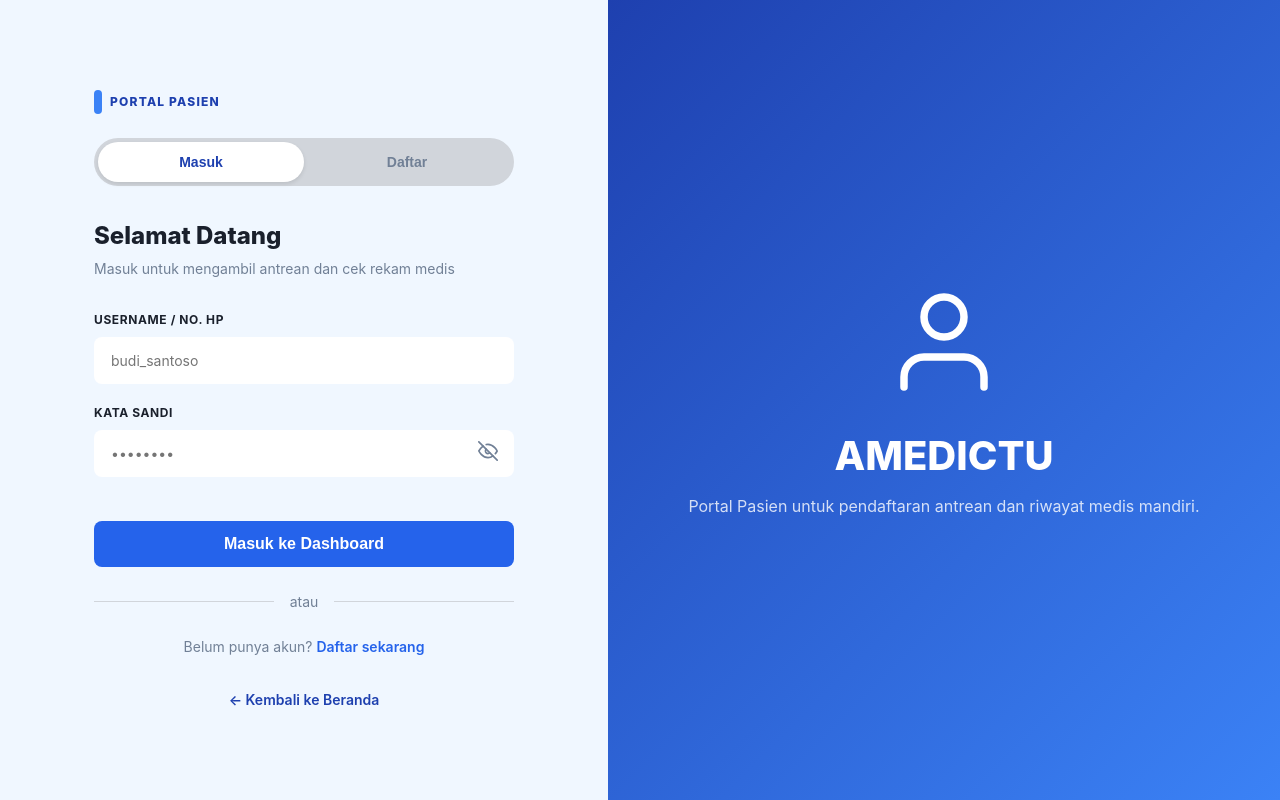
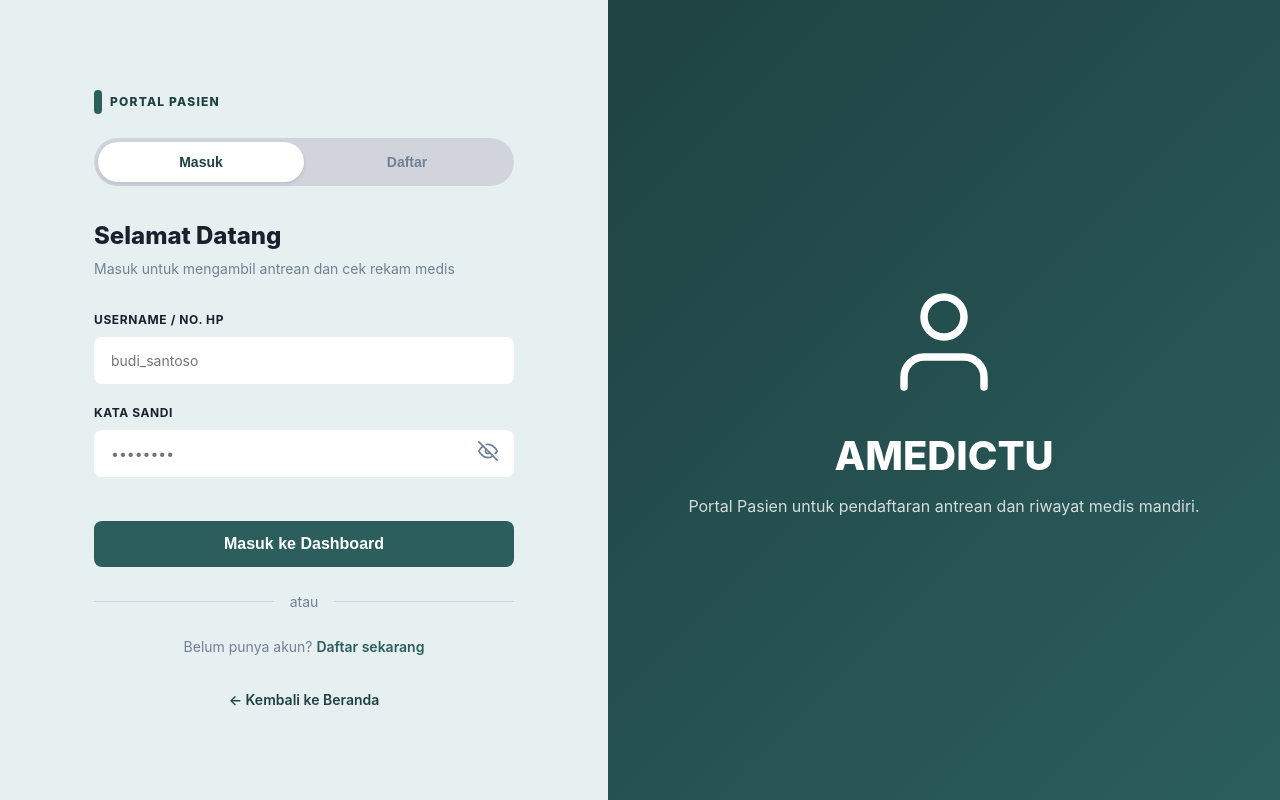
Before and after one commit to zhura24/amedictu, a Next.js app: page /login in a window 1280 px wide. Built offline with nearby package versions, Linux system fonts and the light colour scheme.

Commit message:
style: standardize sidebar and login portal UI colors with brand primary green-teal theme

```diff
--- a/app/login/page.tsx
+++ b/app/login/page.tsx
@@ -43,15 +43,15 @@ export default function LoginPage() {
 
   return (
     <div className={styles.container}>
-      <div className={styles.leftPanel} style={{ backgroundColor: '#f0f7ff' }}>
+      <div className={styles.leftPanel} style={{ backgroundColor: 'var(--secondary)' }}>
         <div className={styles.formWrapper}>
           <div style={{ display: 'flex', alignItems: 'center', gap: '0.5rem', marginBottom: '1.5rem' }}>
-            <div style={{ width: '8px', height: '24px', backgroundColor: '#3b82f6', borderRadius: '4px' }}></div>
-            <span style={{ fontWeight: 800, letterSpacing: '0.1em', color: '#1e40af', fontSize: '0.75rem' }}>PORTAL PASIEN</span>
+            <div style={{ width: '8px', height: '24px', backgroundColor: 'var(--primary)', borderRadius: '4px' }}></div>
+            <span style={{ fontWeight: 800, letterSpacing: '0.1em', color: 'var(--primary-dark)', fontSize: '0.75rem' }}>PORTAL PASIEN</span>
           </div>
 
           <div className={styles.switchContainer}>
-            <button className={`${styles.switchButton} ${styles.active}`} style={{ color: '#1e40af' }}>Masuk</button>
+            <button className={`${styles.switchButton} ${styles.active}`} style={{ color: 'var(--primary-dark)' }}>Masuk</button>
             <button className={styles.switchButton} onClick={() => router.push('/register')}>Daftar</button>
           </div>
 
@@ -106,7 +106,7 @@ export default function LoginPage() {
               </div>
             </div>
 
-            <button type="submit" className={styles.button} style={{ backgroundColor: '#2563eb' }} disabled={isLoading}>
+            <button type="submit" className={styles.button} style={{ backgroundColor: 'var(--primary)' }} disabled={isLoading}>
               {isLoading ? "Sedang Masuk..." : "Masuk ke Dashboard"}
             </button>
           </form>
@@ -114,16 +114,16 @@ export default function LoginPage() {
           <div className={styles.divider}>atau</div>
 
           <p className={styles.linkText}>
-            Belum punya akun? <Link href="/register" className={styles.link} style={{ color: '#2563eb' }}>Daftar sekarang</Link>
+            Belum punya akun? <Link href="/register" className={styles.link} style={{ color: 'var(--primary)' }}>Daftar sekarang</Link>
           </p>
 
           <p className={styles.linkText} style={{ marginTop: '2rem' }}>
-            <Link href="/" className={styles.link} style={{ color: '#1e40af' }}>&larr; Kembali ke Beranda</Link>
+            <Link href="/" className={styles.link} style={{ color: 'var(--primary-dark)' }}>&larr; Kembali ke Beranda</Link>
           </p>
         </div>
       </div>
 
-      <div className={styles.rightPanel} style={{ background: 'linear-gradient(135deg, #1e40af 0%, #3b82f6 100%)' }}>
+      <div className={styles.rightPanel} style={{ background: 'linear-gradient(135deg, var(--primary-dark) 0%, var(--primary) 100%)' }}>
         <svg className={styles.logoIcon} viewBox="0 0 24 24" fill="none" stroke="white" strokeWidth="1.5" strokeLinecap="round" strokeLinejoin="round">
           <path d="M20 21v-2a4 4 0 0 0-4-4H8a4 4 0 0 0-4 4v2"></path><circle cx="12" cy="7" r="4"></circle>
         </svg>
```
Also changed, not shown: app/admin/login/page.tsx (+5 -5 lines), app/medis/login/page.tsx (+9 -9 lines), components/Sidebar.tsx (+5 -5 lines).
